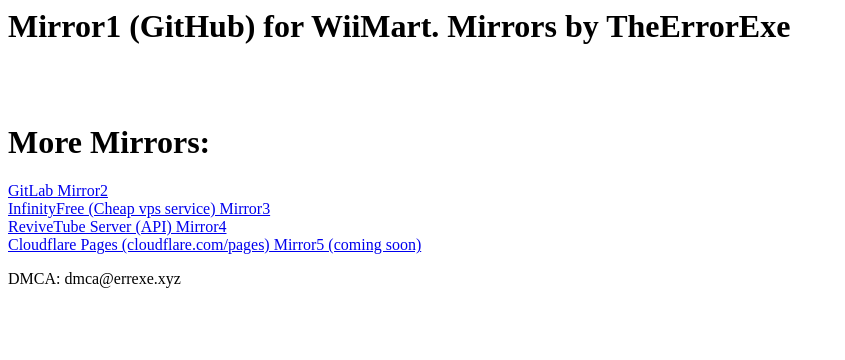
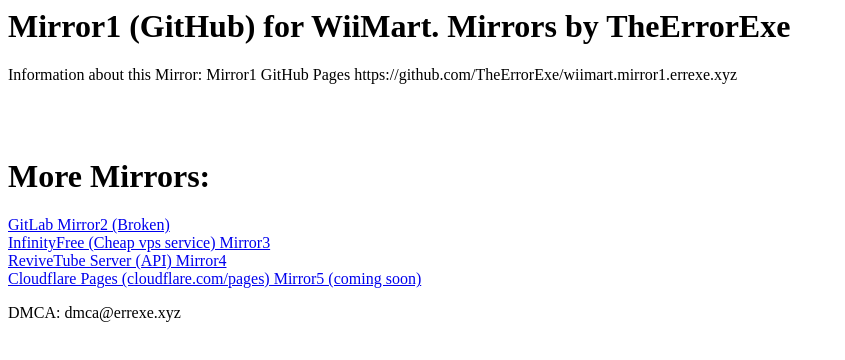
Before and after one commit to TheErrorExe/wiimart.mirror1.errexe.xyz, a plain HTML site: page index.html in a window 1280 px wide. Shown: the whole page, without its empty margins (0-845 px from the left). Drawn offline with Linux system fonts and the light colour scheme.

Commit message:
Update index.html

```diff
--- a/index.html
+++ b/index.html
@@ -1,8 +1,9 @@
 <h1>Mirror1 (GitHub) for WiiMart. Mirrors by TheErrorExe</h1>
+<p>Information about this Mirror: Mirror1 GitHub Pages https://github.com/TheErrorExe/wiimart.mirror1.errexe.xyz</p>
 <br>
 <br>
 <h1>More Mirrors:</h1>
-<a href="https://wiimart.mirror2.errexe.xyz">GitLab Mirror2</a><br>
+<a href="https://wiimart.mirror2.errexe.xyz">GitLab Mirror2 (Broken)</a><br>
 <a href="https://wiimart.mirror3.errexe.xyz">InfinityFree (Cheap vps service) Mirror3</a><br>
 <a href="https://api.errexe.xyz/mirror4/wiimart/">ReviveTube Server (API) Mirror4</a><br>
 <a href="https://wiimart.mirror5.errexe.xyz">Cloudflare Pages (cloudflare.com/pages) Mirror5 (coming soon)</a>
```
